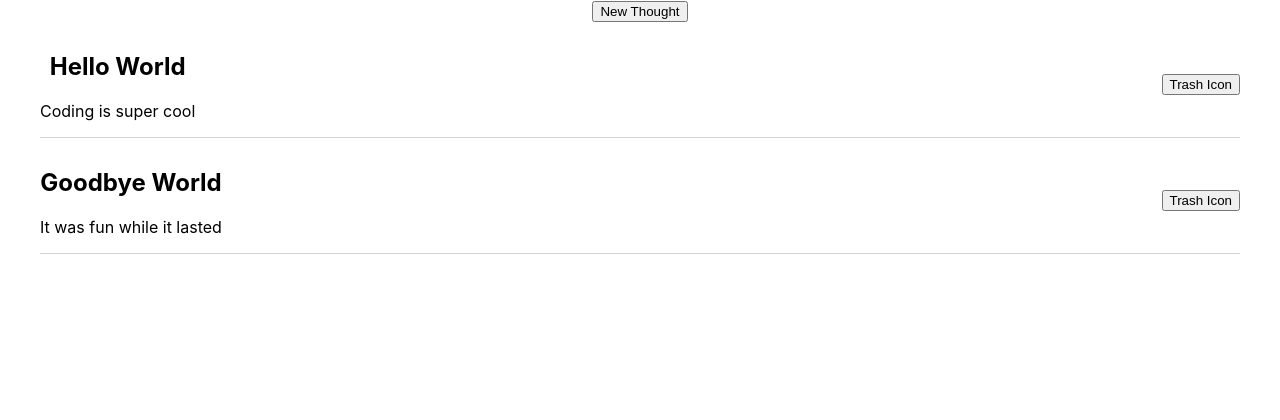
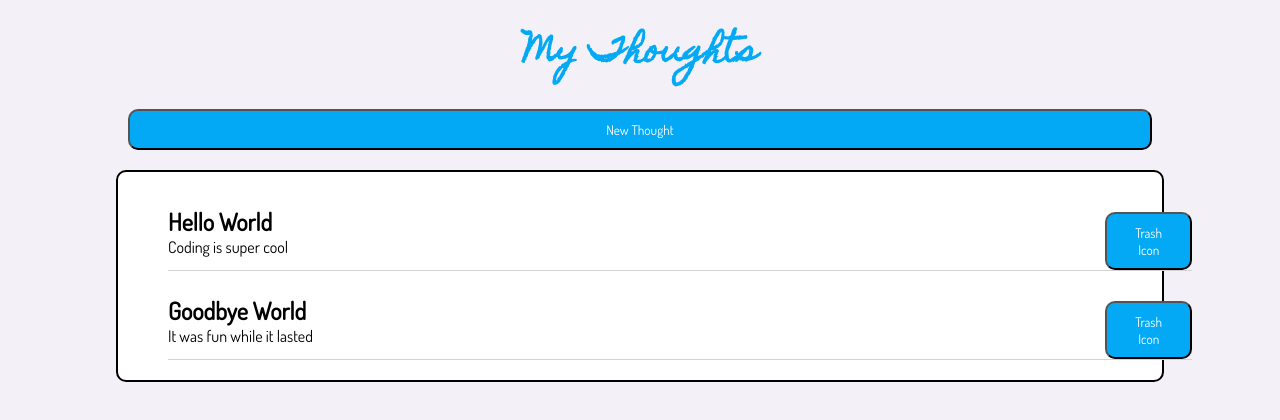
Before and after one commit to KatSchultz/react-lab-2, a React (Create React App) app: page / in a window 1280 px wide. Shown: the top 420 px of the page. Built offline with nearby package versions, Linux system fonts and the light colour scheme.

Commit message:
fonts and styles added

```diff
--- a/package.json
+++ b/package.json
@@ -10,6 +10,7 @@
     "@types/node": "^16.11.46",
     "@types/react": "^18.0.15",
     "@types/react-dom": "^18.0.6",
+    "nanoid": "^3.3.4",
     "react": "^18.2.0",
     "react-dom": "^18.2.0",
     "react-scripts": "5.0.1",
--- a/public/index.html
+++ b/public/index.html
@@ -9,7 +9,19 @@
       name="description"
       content="Web site created using create-react-app"
     />
+    <link rel="preconnect" href="https://fonts.googleapis.com" />
+    <link rel="preconnect" href="https://fonts.gstatic.com" crossorigin />
+    <link
+      href="https://fonts.googleapis.com/css2?family=Homemade+Apple&display=swap"
+      rel="stylesheet"
+    />
     <link rel="apple-touch-icon" href="%PUBLIC_URL%/logo192.png" />
+    <link rel="preconnect" href="https://fonts.googleapis.com" />
+    <link rel="preconnect" href="https://fonts.gstatic.com" crossorigin />
+    <link
+      href="https://fonts.googleapis.com/css2?family=Dosis&display=swap"
+      rel="stylesheet"
+    />
     <!--
       manifest.json provides metadata used when your web app is installed on a
       user's mobile device or desktop. See https://developers.google.com/web/fundamentals/web-app-manifest/
--- a/src/App.css
+++ b/src/App.css
@@ -1,38 +1,19 @@
-.App {
-  text-align: center;
+h1,
+h2,
+h3,
+h4,
+h5,
+h6,
+p {
+  margin: 0;
 }
 
-.App-logo {
-  height: 40vmin;
-  pointer-events: none;
+.App {
+  margin: 0;
+  width: 100%;
+  height: 100vh;
+  display: flex;
+  justify-content: center;
+  align-items: flex-start;
+  background-color: #f3f1f7;
 }
-
-@media (prefers-reduced-motion: no-preference) {
-  .App-logo {
-    animation: App-logo-spin infinite 20s linear;
-  }
-}
-
-.App-header {
-  background-color: #282c34;
-  min-height: 100vh;
-  display: flex;
-  flex-direction: column;
-  align-items: center;
-  justify-content: center;
-  font-size: calc(10px + 2vmin);
-  color: white;
-}
-
-.App-link {
-  color: #61dafb;
-}
-
-@keyframes App-logo-spin {
-  from {
-    transform: rotate(0deg);
-  }
-  to {
-    transform: rotate(360deg);
-  }
-}
--- a/src/components/PostForm.css
+++ b/src/components/PostForm.css
@@ -11,14 +11,16 @@
 
 form {
   position: absolute;
-  width: 400px;
+  width: 50%;
   display: flex;
   flex-direction: column;
   top: 50%;
   left: 50%;
   transform: translate(-50%, -50%);
-  background-color: aqua;
+  background-color: #79c5e8;
   padding: 50px;
+  border: 2px solid black;
+  border-radius: 10px;
   z-index: 10;
 }
 
--- a/src/components/PostForm.tsx
+++ b/src/components/PostForm.tsx
@@ -1,3 +1,4 @@
+import { nanoid } from "nanoid";
 import React, { ChangeEvent, useState } from "react";
 import "./PostForm.css";
 import { Post } from "./SocialPosts";
@@ -8,7 +9,11 @@ interface FormProps {
 }
 
 export default function PostForm({ onSubmit, onClose }: FormProps) {
-  const [newPost, setNewPost] = useState<Post>({ title: "", thought: "" });
+  const [newPost, setNewPost] = useState<Post>({
+    id: nanoid(),
+    title: "",
+    thought: "",
+  });
 
   function handleChange(e: ChangeEvent<HTMLInputElement>) {
     setNewPost({ ...newPost, ...{ [e.target.name]: e.target.value } });
--- a/src/components/PostInList.css
+++ b/src/components/PostInList.css
@@ -1,7 +1,16 @@
 .post-display {
+  width: 100%;
   display: flex;
   align-items: center;
   justify-content: space-between;
   border-bottom: 1px solid lightgray;
   margin: 10px 40px;
 }
+h2 {
+  font-size: 24px;
+}
+
+.content {
+  width: 100%;
+  text-align: left;
+}
--- /dev/null
+++ b/src/components/SocialPosts.css
@@ -0,0 +1,39 @@
+h1 {
+  margin-top: 20px;
+  font-family: "Homemade Apple", cursive;
+  color: #03a9f4;
+}
+h2,
+h3,
+h4,
+h5,
+h6,
+p,
+button {
+  font-family: "Dosis", sans-serif;
+}
+
+.social-posts-content {
+  width: 80%;
+  display: flex;
+  flex-direction: column;
+  align-items: center;
+}
+
+.post-container {
+  width: 100%;
+  background-color: white;
+  border: 2px solid black;
+  border-radius: 10px;
+  padding: 10px;
+  margin-top: 20px;
+}
+
+button {
+  padding: 10px 20px;
+  width: 100%;
+  margin-top: 20px;
+  background-color: #03a9f4;
+  border-radius: 10px;
+  color: white;
+}
--- a/src/components/SocialPosts.tsx
+++ b/src/components/SocialPosts.tsx
@@ -1,8 +1,11 @@
+import { nanoid } from "nanoid";
 import React, { useState } from "react";
 import PostForm from "./PostForm";
 import PostInList from "./PostInList";
+import "./SocialPosts.css";
 
 export interface Post {
+  id: string;
   title: string;
   thought: string;
 }
@@ -11,11 +14,17 @@ export default function SocialPosts() {
   const [showForm, setShowForm] = useState(false);
 
   const [posts, setPosts] = useState<Post[]>([
-    { title: "Hello World", thought: "Coding is super cool" },
-    { title: "Goodbye World", thought: "It was fun while it lasted" },
+    { id: nanoid(), title: "Hello World", thought: "Coding is super cool" },
+    {
+      id: nanoid(),
+      title: "Goodbye World",
+      thought: "It was fun while it lasted",
+    },
   ]);
 
   function deletePost() {
+    // const postCopy = [...posts];
+    // let index = postCopy.findIndex((elem) => elem.thought === post.thought);
     console.log("delete Post");
   }
 
@@ -34,14 +43,15 @@ export default function SocialPosts() {
   }
 
   return (
-    <div>
+    <div className="social-posts-content">
+      <h1>My Thoughts</h1>
       <button onClick={displayForm}>New Thought</button>
       <div className="form-holder">
         {showForm === true && (
           <PostForm onSubmit={submitForm} onClose={closeForm} />
         )}
       </div>
-      <div>
+      <div className="post-container">
         {posts.map((post, index) => (
           <PostInList key={index} post={post} onDelete={deletePost} />
         ))}
```
Also changed, not shown: 1 other file (tests, documents, lock files or other folders).
